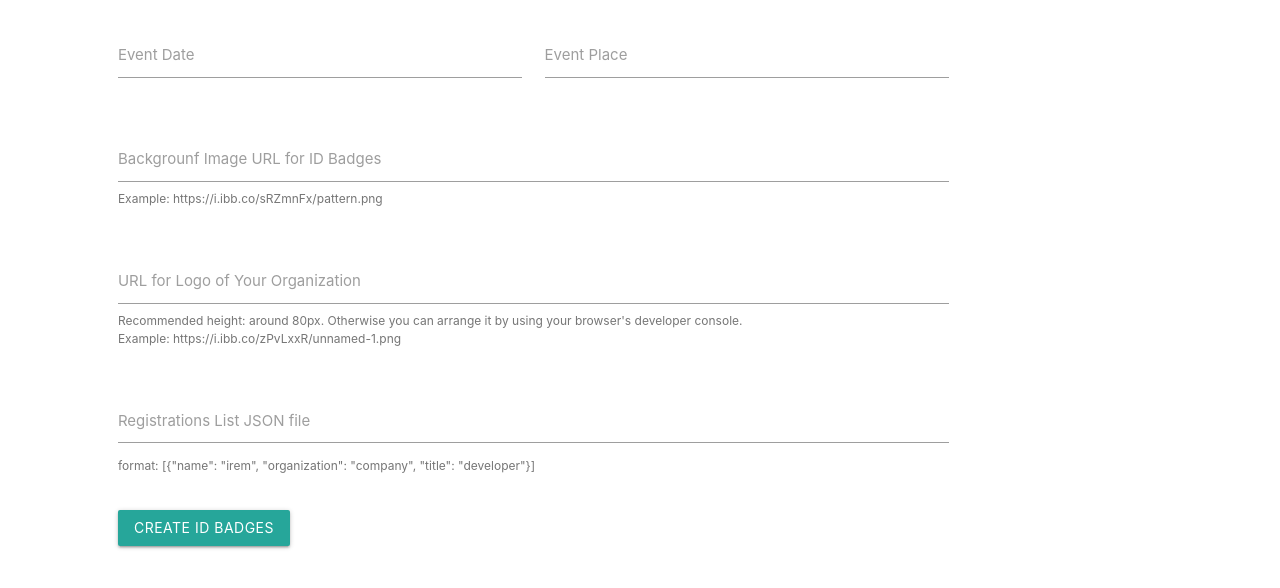
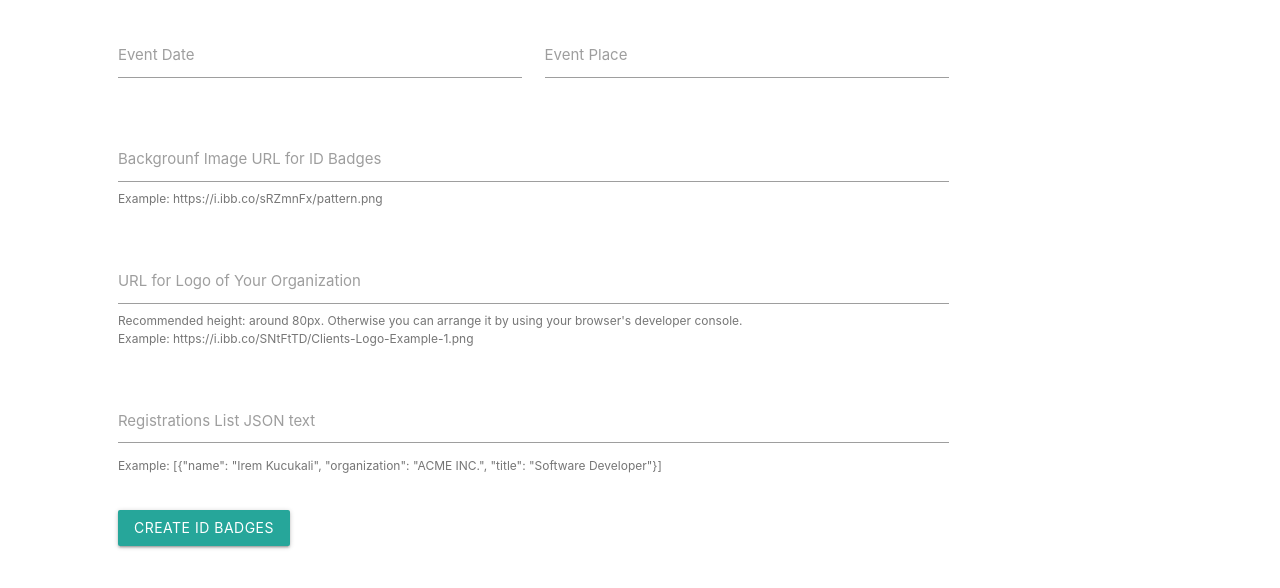
Before and after one commit to iremkucukali/id-badge-printer, a plain HTML site: page public/index.html in a window 1280 px wide. Shown: the part 164-752 px from the top of the page. Drawn offline with nearby package versions, Linux system fonts and the light colour scheme.

Commit message:
changed example

```diff
--- a/public/index.html
+++ b/public/index.html
@@ -85,15 +85,15 @@
                     <input id="logo" class="validate" type="text" ng-model="event.orgLogo">
                     <label for="logo">URL for Logo of Your Organization</label>
                     <span class="helper-text">Recommended height: around 80px. Otherwise you can arrange it by using your browser's developer console.</span>
-                    <span class="helper-text">Example: https://i.ibb.co/zPvLxxR/unnamed-1.png</span>
+                    <span class="helper-text">Example: https://i.ibb.co/SNtFtTD/Clients-Logo-Example-1.png</span>
 
                 </div>
             </div>
             <div class="row">
                 <div class="input-field col s12">
                     <textarea class="materialize-textarea" type="text" ng-model="registrations"></textarea>
-                    <label for="logo">Registrations List JSON file</label>
-                    <span class="helper-text">format: [{"name": "irem", "organization": "company", "title": "developer"}]</span>
+                    <label for="logo">Registrations List JSON text</label>
+                    <span class="helper-text">Example: [{"name": "Irem Kucukali", "organization": "ACME INC.", "title": "Software Developer"}]</span>
                 </div>
             </div>
             <button class="btn waves-effect waves-light" type="submit" name="action" ng-click="createBadges()">Create ID
```
Also changed, not shown: public/js/printer.js (+0 -17 lines).
